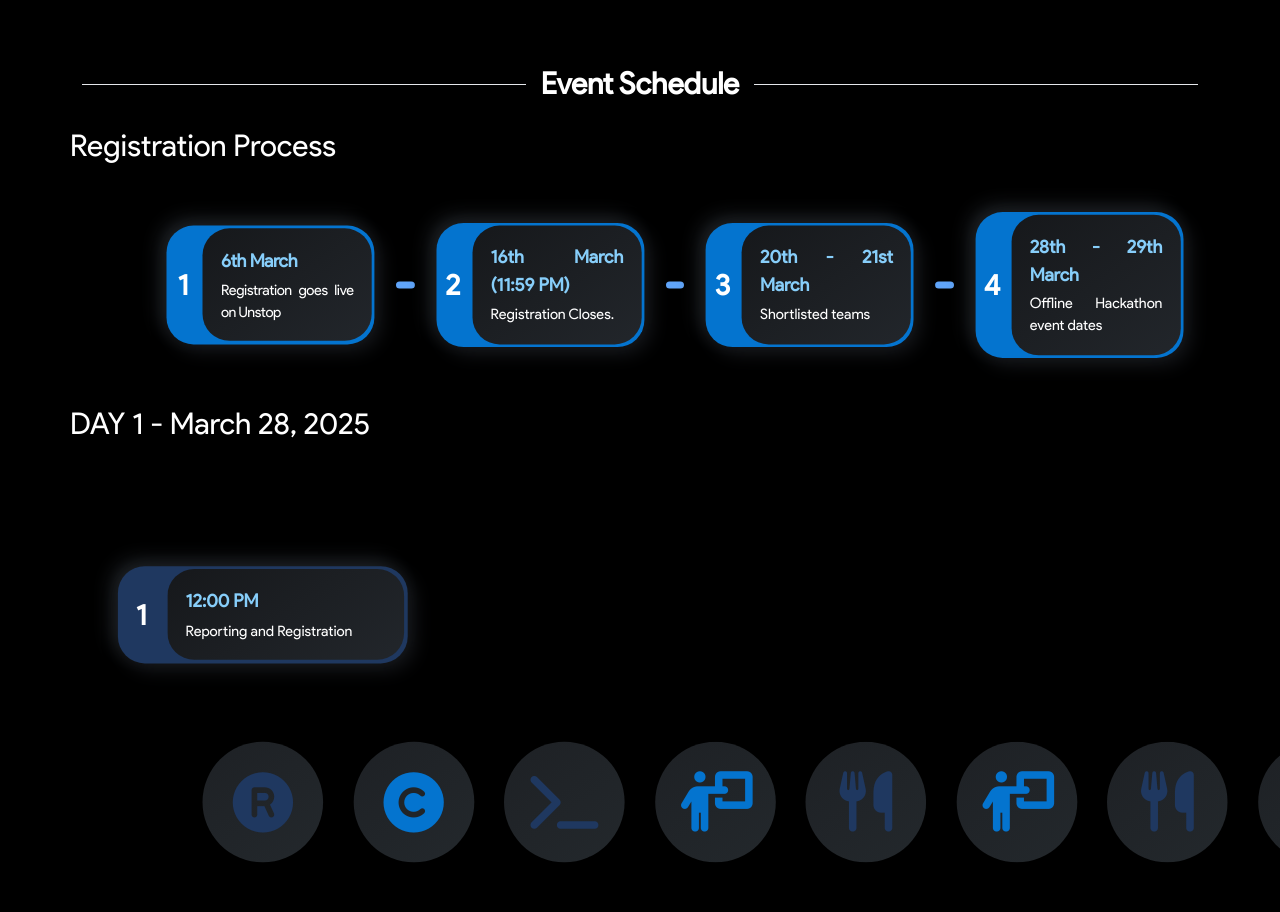
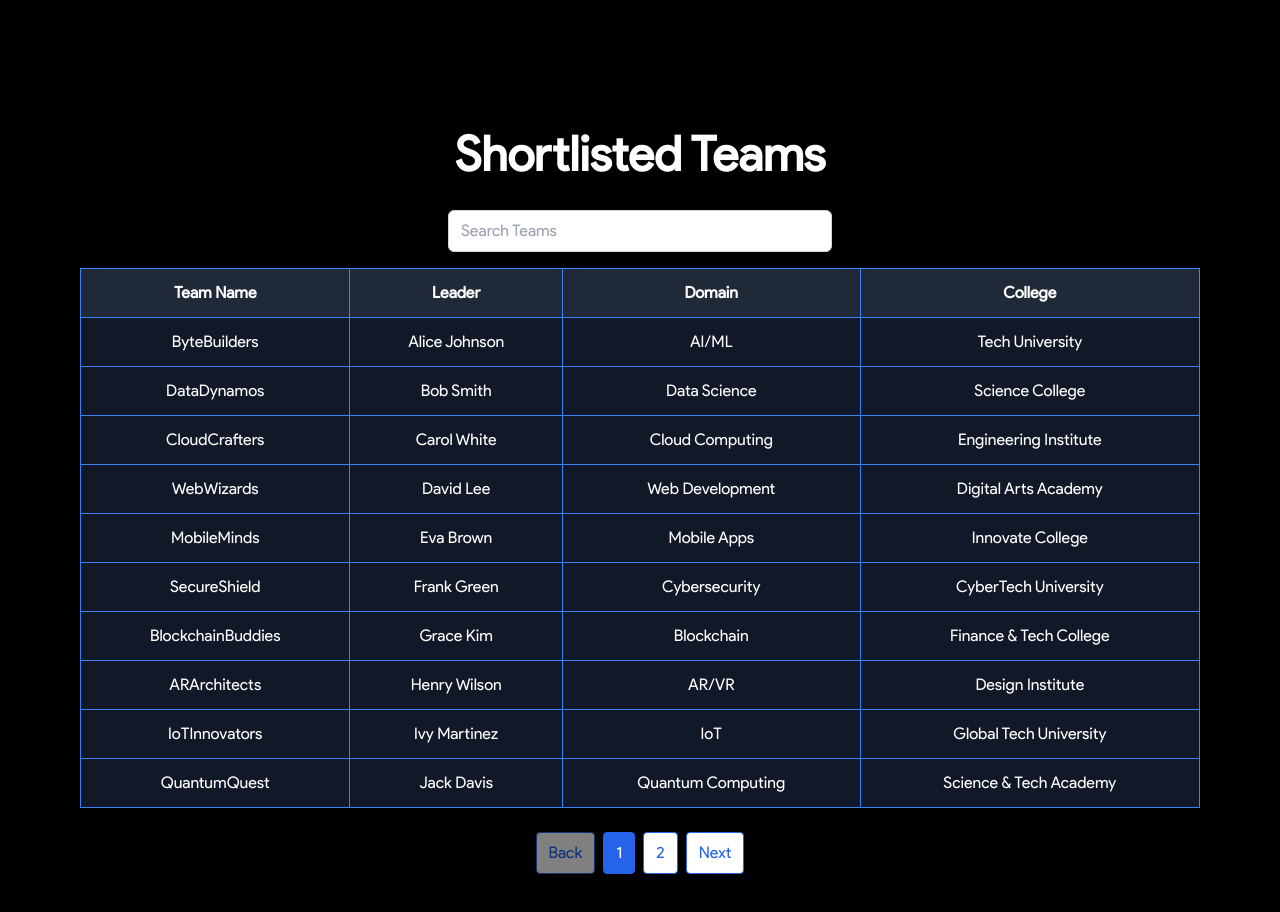
Before and after one commit to ChxitanyaR7/Coherence-25, a React (Create React App) app: page / in a window 1280 px wide. Shown: the part 1880-2792 px from the top of the page. Built offline with nearby package versions, Linux system fonts and the light colour scheme; no server answers.

Commit message:
shortlisted teams done

```diff
--- /dev/null
+++ b/public/shortlisted.json
@@ -0,0 +1,86 @@
+[
+ {
+  "id": 1,
+  "name": "ByteBuilders",
+  "leader": "Alice Johnson",
+  "category": "AI\/ML",
+  "college": "Tech University"
+ },
+ {
+  "id": 2,
+  "name": "DataDynamos",
+  "leader": "Bob Smith",
+  "category": "Data Science",
+  "college": "Science College"
+ },
+ {
+  "id": 3,
+  "name": "CloudCrafters",
+  "leader": "Carol White",
+  "category": "Cloud Computing",
+  "college": "Engineering Institute"
+ },
+ {
+  "id": 4,
+  "name": "WebWizards",
+  "leader": "David Lee",
+  "category": "Web Development",
+  "college": "Digital Arts Academy"
+ },
+ {
+  "id": 5,
+  "name": "MobileMinds",
+  "leader": "Eva Brown",
+  "category": "Mobile Apps",
+  "college": "Innovate College"
+ },
+ {
+  "id": 6,
+  "name": "SecureShield",
+  "leader": "Frank Green",
+  "category": "Cybersecurity",
+  "college": "CyberTech University"
+ },
+ {
+  "id": 7,
+  "name": "BlockchainBuddies",
+  "leader": "Grace Kim",
+  "category": "Blockchain",
+  "college": "Finance & Tech College"
+ },
+ {
+  "id": 8,
+  "name": "ARArchitects",
+  "leader": "Henry Wilson",
+  "category": "AR\/VR",
+  "college": "Design Institute"
+ },
+ {
+  "id": 9,
+  "name": "IoTInnovators",
+  "leader": "Ivy Martinez",
+  "category": "IoT",
+  "college": "Global Tech University"
+ },
+ {
+  "id": 10,
+  "name": "QuantumQuest",
+  "leader": "Jack Davis",
+  "category": "Quantum Computing",
+  "college": "Science & Tech Academy"
+ },
+ {
+  "id": 11,
+  "name": "EcoTech",
+  "leader": "Karen Taylor",
+  "category": "Sustainability",
+  "college": "Green College"
+ },
+ {
+  "id": 12,
+  "name": "HealthHackers",
+  "leader": "Leo Anderson",
+  "category": "Healthcare",
+  "college": "Medical University"
+ }
+]
--- a/src/App.js
+++ b/src/App.js
@@ -18,6 +18,7 @@ import Realtime from "./components/Realtime";
 import RealtimeUpdate from "./components/RealtimeUpdate"; // Import your new RealtimeUpdate component
 import Form from "./components/NetworkingForm";
 import TeamList from "./components/NetworkingList";
+import Shortlisted from './components/Shortlisted'
 
 function App() {
   const [showIntroduction, setShowIntroduction] = useState(false);
@@ -62,6 +63,7 @@ function App() {
                     <Home />
                     <About />
                     <Domains />
+                    <Shortlisted></Shortlisted>
                     <Schedule />
                     <Timeline />
                     <GeneralGuidelines />
--- /dev/null
+++ b/src/components/Shortlisted.js
@@ -0,0 +1,128 @@
+import { useState, useEffect } from "react";
+import { motion } from "framer-motion";
+import Background from "./Background";
+
+export default function Shortlisted() {
+  const [teams, setTeams] = useState([]);
+  const [searchTerm, setSearchTerm] = useState("");
+  const [currentPage, setCurrentPage] = useState(1);
+  const itemsPerPage = 10;
+
+  useEffect(() => {
+    fetch("/shortlisted.json")
+      .then((response) => response.json())
+      .then((data) => setTeams(data))
+      .catch((error) => console.error("Error fetching teams:", error));
+  }, []);
+
+  const filteredTeams = teams.filter((team) => {
+    const lowerSearch = searchTerm.toLowerCase();
+    return (
+      team.name.toLowerCase().includes(lowerSearch) ||
+      team.leader.toLowerCase().includes(lowerSearch) ||
+      team.college.toLowerCase().includes(lowerSearch) ||
+      team.category.toLowerCase().includes(lowerSearch)
+    );
+  });
+
+  const totalPages = Math.ceil(filteredTeams.length / itemsPerPage);
+  const startIndex = (currentPage - 1) * itemsPerPage;
+  const currentTeams = filteredTeams.slice(startIndex, startIndex + itemsPerPage);
+
+  return (
+    <div className="home p-4 md:p-8 text-center min-h-screen flex flex-col justify-center items-center w-full">
+      <Background />
+
+      <section className="relative z-10 py-8 px-4 w-full max-w-6xl mx-auto">
+        <motion.div initial={{ opacity: 0, y: -20 }} animate={{ opacity: 1, y: 0 }} transition={{ duration: 0.5 }}>
+          <h2 className="text-3xl sm:text-4xl md:text-4xl lg:text-4xl xl:text-5xl font-bold text-white lg:mb-8 xl:mb-8 sm:mb-4 md:mb-4 mb-4 ">
+            Shortlisted Teams
+          </h2>
+        </motion.div>
+
+        <input
+          type="text"
+          placeholder="Search Teams"
+          value={searchTerm}
+          onChange={(e) => {
+            setSearchTerm(e.target.value);
+            setCurrentPage(1);
+          }}
+          className="w-full max-w-sm px-2 py-1.5 md:px-3 md:py-2 mb-4 border border-gray-300 rounded-md text-sm md:text-base focus:outline-none focus:ring-2 focus:ring-blue-500"
+        />
+
+        <div className="overflow-x-auto w-full">
+          <table className="w-full min-w-[300px] rounded-md shadow-lg bg-gray-900 text-white border border-blue-500">
+            <thead className="bg-gray-800 border-b border-blue-500">
+              <tr className="text-xs sm:text-sm md:text-base">
+                <th className="px-2 sm:px-4 py-2 sm:py-3 font-bold border-r border-blue-500 whitespace-nowrap">
+                  Team Name
+                </th>
+                <th className="px-2 sm:px-4 py-2 sm:py-3 font-bold border-r border-blue-500 whitespace-nowrap">
+                  Leader
+                </th>
+                <th className="px-2 sm:px-4 py-2 sm:py-3 font-bold border-r border-blue-500 whitespace-nowrap">
+                  Domain
+                </th>
+                <th className="px-2 sm:px-4 py-2 sm:py-3 font-bold whitespace-nowrap">
+                  College
+                </th>
+              </tr>
+            </thead>
+
+            <tbody>
+              {currentTeams.map((team) => (
+                <tr key={team.id} className="hover:bg-gray-700 transition-colors border-b border-blue-500 text-xs sm:text-sm md:text-base">
+                  <td className="px-2 sm:px-4 py-2 sm:py-3 border-r border-blue-500 text-center whitespace-nowrap">
+                    {team.name}
+                  </td>
+                  <td className="px-2 sm:px-4 py-2 sm:py-3 border-r border-blue-500 text-center whitespace-nowrap">
+                    {team.leader}
+                  </td>
+                  <td className="px-2 sm:px-4 py-2 sm:py-3 border-r border-blue-500 text-center whitespace-nowrap">
+                    {team.category}
+                  </td>
+                  <td className="px-2 sm:px-4 py-2 sm:py-3 text-center whitespace-nowrap">
+                    {team.college}
+                  </td>
+                </tr>
+              ))}
+            </tbody>
+          </table>
+        </div>
+
+        {totalPages > 1 && (
+          <div className="flex flex-wrap justify-center items-center gap-2 mt-6">
+            <button
+              onClick={() => setCurrentPage((prev) => Math.max(prev - 1, 1))}
+              disabled={currentPage === 1}
+              className="px-2 py-1 sm:px-3 sm:py-2 bg-white text-blue-600 border border-blue-600 rounded disabled:opacity-50 text-xs sm:text-sm md:text-base"
+            >
+              Back
+            </button>
+
+            {Array.from({ length: totalPages }, (_, i) => i + 1).map((pageNumber) => (
+              <button
+                key={pageNumber}
+                onClick={() => setCurrentPage(pageNumber)}
+                className={`px-2 py-1 sm:px-3 sm:py-2 rounded border border-blue-600 transition-colors text-xs sm:text-sm md:text-base ${
+                  pageNumber === currentPage ? "bg-blue-600 text-white" : "bg-white text-blue-600"
+                }`}
+              >
+                {pageNumber}
+              </button>
+            ))}
+
+            <button
+              onClick={() => setCurrentPage((prev) => Math.min(prev + 1, totalPages))}
+              disabled={currentPage === totalPages}
+              className="px-2 py-1 sm:px-3 sm:py-2 bg-white text-blue-600 border border-blue-600 rounded disabled:opacity-50 text-xs sm:text-sm md:text-base"
+            >
+              Next
+            </button>
+          </div>
+        )}
+      </section>
+    </div>
+  );
+}
```
Also changed, not shown: 1 other file (tests, documents, lock files or other folders).
